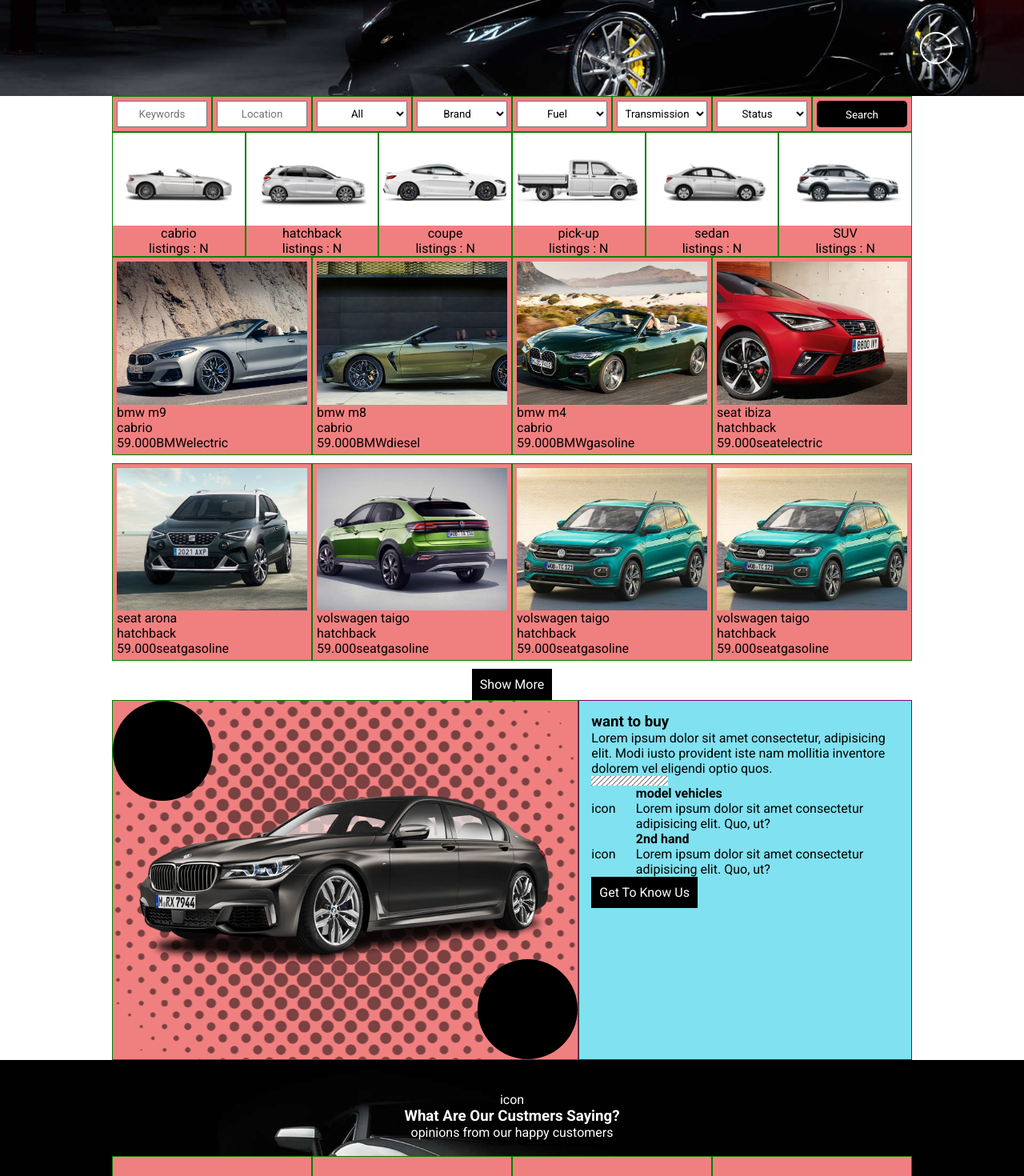
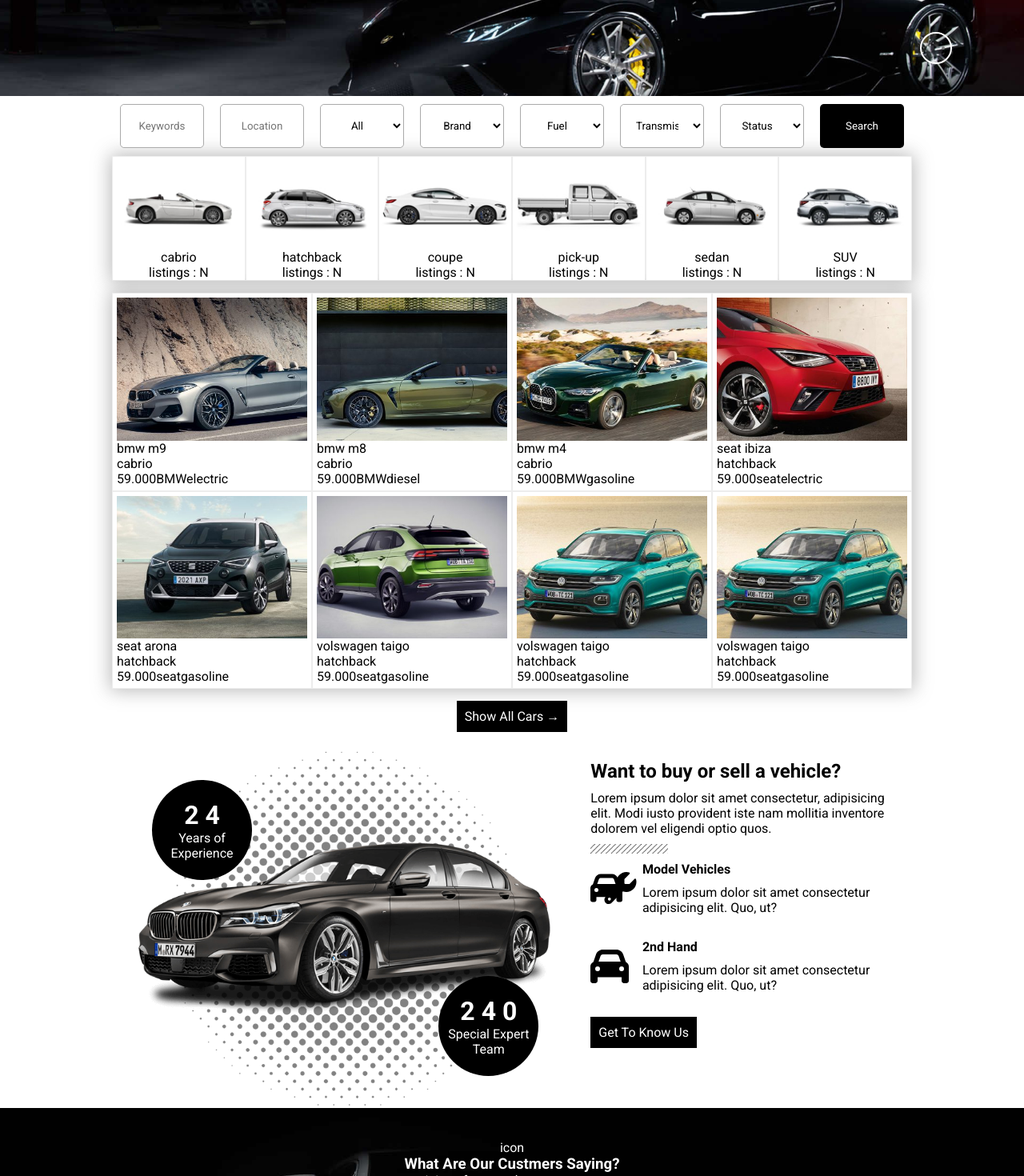
Before and after one commit to aalexebr/proj-html-vuejs, a Vue app: page / in a window 1280 px wide. Shown: the part 400-1870 px from the top of the page at 80% size. Built offline with nearby package versions, Linux system fonts and the light colour scheme.

Commit message:
EDIT auto info comp style

```diff
--- a/src/assets/scss/utilities.scss
+++ b/src/assets/scss/utilities.scss
@@ -9,6 +9,7 @@
 .column{
     display: flex;
     flex-direction: column;
+    height: 100%;
 }
 .wrap{
     flex-wrap: wrap;
@@ -91,6 +92,7 @@
     padding: 10px;
     border-radius: 5px;
     text-transform: capitalize;
+    cursor: pointer;
 }
 .btn-no-border{
     border-radius: 0;
--- a/src/components/AutoGeneralCard.vue
+++ b/src/components/AutoGeneralCard.vue
@@ -47,7 +47,8 @@
 .card{
     width: 100%;
 	padding: 5px;
-	margin-bottom: 10px;
+	// margin-bottom: 5px;
+	background-color: white;
 	.name,.type{
 		display: block;
 	}
--- a/src/components/AutoInfoComp.vue
+++ b/src/components/AutoInfoComp.vue
@@ -15,16 +15,22 @@
         <div class="col-7 pos-relative">
             <img src="../assets/img/aoutcar-about-1.png" alt="">
             <div class="pos-absolute circle-content top">
-
+                <div class="column align-center justify-center">
+                    <h1>2 4</h1>
+                    <p> Years of Experience</p>
+                </div>
             </div>
             <div class="pos-absolute circle-content bottom">
-
+                <div class="column align-center justify-center">
+                    <h1>2 4 0</h1>
+                    <p> Special Expert Team</p>
+                </div>
             </div>
         </div>
         <div class="col-5">
-        <h3>
-            want to buy
-        </h3>
+            <h2>
+                Want to buy or sell a vehicle?
+            </h2>
             <p>
                 Lorem ipsum dolor sit amet consectetur, adipisicing elit. Modi iusto provident iste nam mollitia inventore dolorem vel eligendi optio quos.
             </p>
@@ -33,10 +39,13 @@
             </div>
             <div class="row align-center">
                 <div class="col-25">
-                icon
+                    <font-awesome-layers class="fa-lg">
+                        <font-awesome-icon icon="fa-solid fa-car" size="2x"/>
+                        <font-awesome-icon icon="fa-solid fa-wrench" transform="right-7" rotation="" size="2x"/>
+                    </font-awesome-layers>
                 </div>
                 <div class="col-auto">
-                <h4>
+                    <h4 class="capitalize">
                         model vehicles
                     </h4>
                     <p>
@@ -46,10 +55,10 @@
             </div>
             <div class="row align-center">
                 <div class="col-25">
-                icon
+                    <font-awesome-icon icon="fa-solid fa-car" size="3x"/>
                 </div>
                 <div class="col-auto">
-                <h4>
+                    <h4 class="capitalize">
                         2nd hand
                     </h4>
                     <p>
@@ -70,12 +79,13 @@
 @use '../assets/scss/utilities.scss' as *;
 
 .col-7{
-    @include debug-one;
+    // @include debug-one;
     height: 450px;
     padding: 30px;
     background-image: url('../assets/img/circle-auto-car-1.png');
     background-repeat:no-repeat;
     background-position: center center;
+    background-size: contain;
     img{
         object-fit: cover;
         height: 100%;
@@ -86,23 +96,32 @@
         background-color: black;
         border-radius: 999px;
         color: white;
+        // line-height: 50px;
+        // vertical-align: middle;
+        text-align: center;
         &.top{
-            top: 0;
-            left:0;
+            top: 40px;
+            left:50px;
         }
         &.bottom{
-            bottom: 0;
-            right: 0;
+            bottom:40px;
+            right: 50px;
         }
     }
 
 }
 .col-5{
-    @include debug-two;
+    // @include debug-two;
     // height: 100px;
     padding: 15px;
+    & *{
+    margin-bottom: 10px;
+    }
     .divider{
         width: 25%;
     }
+    .col-auto{
+        margin-left: 10px;
+    }
 }
 </style>
--- a/src/components/AutoTypeCard.vue
+++ b/src/components/AutoTypeCard.vue
@@ -42,7 +42,9 @@
 
 .auto-type-card{
     // height: 60px;
+    // @include debug-one;
     // width: 60px;
+    background-color: white;
     .img{
         width: 100%;
     }
--- a/src/components/SearchAutoComp.vue
+++ b/src/components/SearchAutoComp.vue
@@ -57,19 +57,23 @@
         </div>
     </div>
     <!-- car types -->
-    <div class="row">
-            <AutoTypeCard class="col-2" :i="i"
-            v-for="(type,i) in store.AutoTypeList" :key="i"/>
+    <div class="row shadow">
+        <div class="col-2" v-for="(type,i) in store.AutoTypeList" :key="i">
+            <AutoTypeCard :i="i"/>
+        </div>
+
     </div>
     <!-- auto cards results -->
-    <div class="row wrap">
-            <AutoGeneralCard class="col-3"
-			v-for="(auto,i) in store.ListedAutos" :key="i" :i="i"/>
-		<div class="button btn-no-border m-auto">
-			show more
-		</div>
+    <div class="row wrap shadow">
+        <div class="col-3" v-for="(auto,i) in store.ListedAutos" :key="i">
+            <AutoGeneralCard :i="i"/>
+        </div>
     </div>
-
+    <div class="row justify-center">
+        <div class="button btn-no-border">
+                show all cars &#8594
+        </div>
+    </div>
 </div>
 </template>
 
@@ -80,15 +84,44 @@
 
 .col-8{
     width: calc(100% / 8);
-    @include debug-one;
-    height: 45px;
-    padding: 5px;
+    // @include debug-one;
+    // height: 45px;
+    padding: 10px;
     input,select,button{
         width: 100%;
         height: 100%;
     }
+    input{
+        border: 1px solid #AAAAAA;
+        border-radius: 5px;
+        background-color: white;
+        color: #AAAAAA;
+        padding: 15px;
+    }
+    select{
+        border: 1px solid #AAAAAA;
+        border-radius: 5px;
+        background-color: white;
+        color: #000000;
+        padding: 15px;
+    }
+}
+.auto-type-list{
+    -webkit-box-shadow: 0px 0px 22px 2px #dfdfdf;
+    box-shadow: 0px 0px 22px 2px rgb(214, 214, 214);
+    background-color: #ededed;
+    margin: 10px 0;
+}
+.shadow{
+    -webkit-box-shadow: 0px 0px 22px 2px rgba(112,112,112,0.49);
+    box-shadow: 0px 0px 22px 2px rgba(112,112,112,0.49);
+    background-color: #ededed;
+    margin-bottom: 15px;
 }
 .col-2,.col-3{
-    @include debug-one;
+    padding: 1px;
+}
+.button{
+    margin-bottom: 20px;
 }
 </style>
--- a/src/components/jumbotron.vue
+++ b/src/components/jumbotron.vue
@@ -47,7 +47,9 @@
 				Find the right price and dealer
 			</p>
 			<a href="#" class="button capitalize">
-				more info
+				<span>
+					more info &#8594
+				</span>
 			</a>
 		</div>
 		<div class="circle pos-absolute">
--- a/src/main.js
+++ b/src/main.js
@@ -6,15 +6,17 @@
 import { library } from '@fortawesome/fontawesome-svg-core'
 
 /* import font awesome icon component */
-import { FontAwesomeIcon } from '@fortawesome/vue-fontawesome'
+import { FontAwesomeIcon, FontAwesomeLayers, FontAwesomeLayersText } from '@fortawesome/vue-fontawesome'
 
 /* import specific icons */
-import { faBars, faChevronLeft, faChevronRight, faEnvelope, faLocationDot, faPhoneVolume } from '@fortawesome/free-solid-svg-icons'
+import { faBars, faChevronLeft, faChevronRight, faEnvelope, faLocationDot, faPhoneVolume,faCar, faWrench } from '@fortawesome/free-solid-svg-icons'
 import { faFacebookF, faInstagram, faTwitter } from '@fortawesome/free-brands-svg-icons'
 
 /* add icons to the library */
-library.add(faLocationDot, faPhoneVolume, faEnvelope,faFacebookF,faInstagram,faTwitter,faBars,faChevronRight,faChevronLeft)
+library.add(faLocationDot, faPhoneVolume, faEnvelope,faFacebookF,faInstagram,faTwitter,faBars,faChevronRight,faChevronLeft,faCar,faWrench)
 
 createApp(App)
 .component('font-awesome-icon', FontAwesomeIcon)
+.component('font-awesome-layers', FontAwesomeLayers)
+.component('font-awesome-layer-text', FontAwesomeLayersText)
 .mount('#app')
```
Lines whose indentation alone changed are shown as unchanged.
